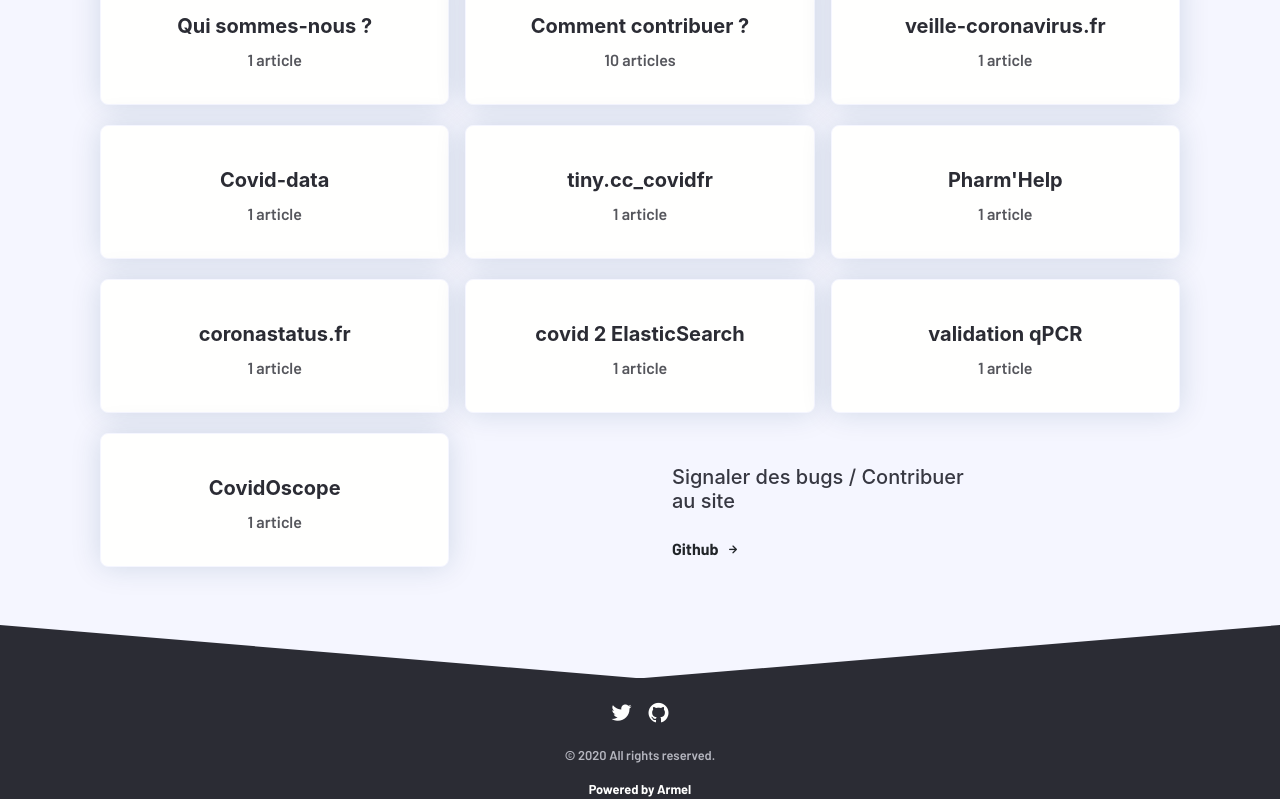
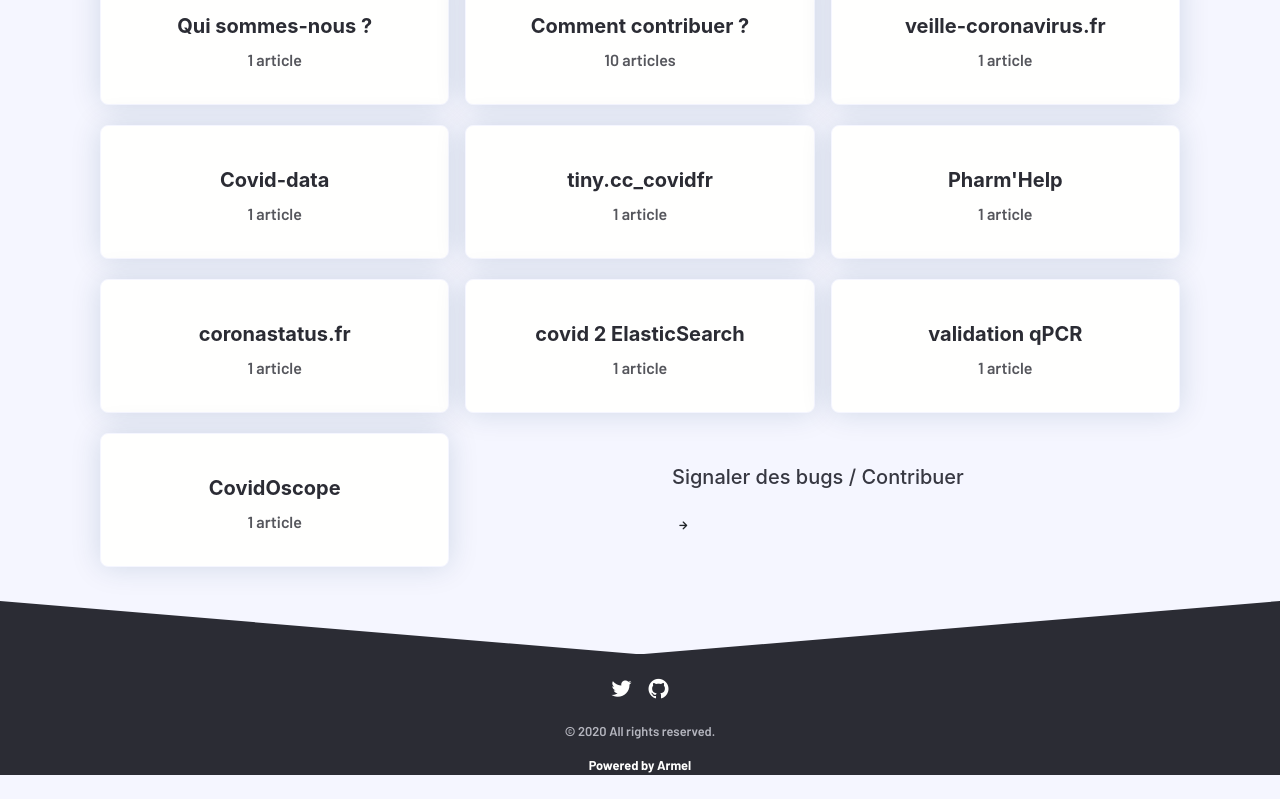
Before and after one commit to armelsoubeiga/FasoLangue-Lab, a Jekyll site: the page built from index.html, in a window 1280 px wide and 900 px high, scrolled down 1023 px, cut to the strip 101-900 px from the top of the window. Built offline with Jekyll 4.4.1, drawn with Linux system fonts in a browser that asks for light colours; nearby versions of some CDN libraries; comment, search, counter and statistics services are not loaded; after the commit the page ends 1899 px from its top, so only the background shows below that.

Commit message:
Update _config.yml

```diff
--- a/_config.yml
+++ b/_config.yml
@@ -59,9 +59,9 @@
 nav_button_link:
 
 # More Help
-help_one_title: Signaler des bugs / Contribuer au site
+help_one_title: Signaler des bugs / Contribuer
 help_one_content: #If you find any bugs or problems, please open an issue over on Github.
-help_one_button: Github
+help_one_button:
 help_one_link: https://github.com/opencovid19-fr
 
 
```
